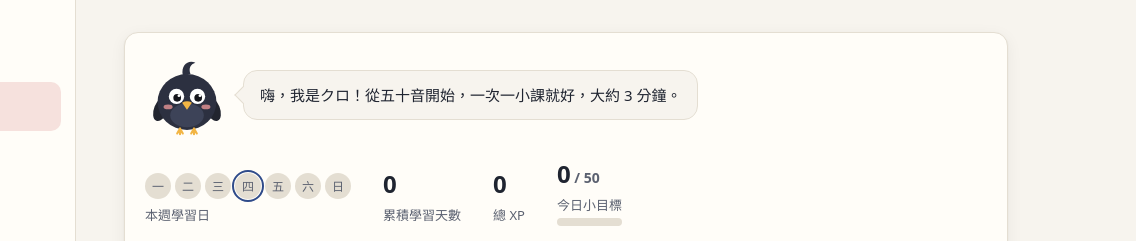
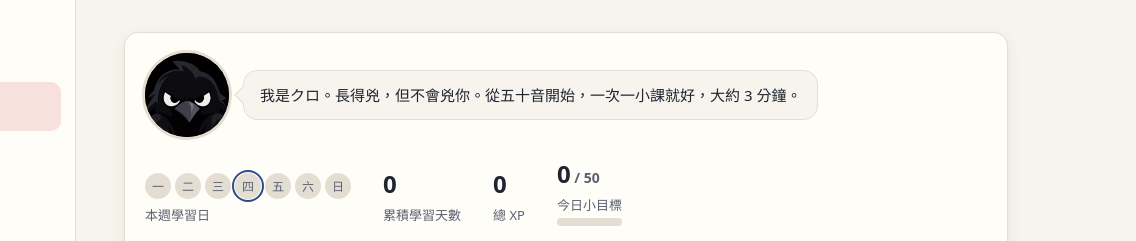
Before and after one commit to stocktracker-tw/nihongo, a plain HTML site: page index.html in a window 1280 px wide. Shown: the top 241 px of the page, 144-1280 px from the left. Drawn offline with Linux system fonts and the light colour scheme.

Commit message:
Use the fierce crow image as the mascot
Co-Authored-By: Claude Opus 5.5 <noreply@anthropic.com>

```diff
--- a/css/style.css
+++ b/css/style.css
@@ -274,7 +274,9 @@ a.btn.primary, a.btn.indigo { color: #fff; }
 /* ===== 學習路徑（Duolingo 式）===== */
 .path-head { display: grid; gap: 18px; margin-bottom: 8px; }
 .mascot-row { display: flex; align-items: center; gap: 14px; }
-.mascot { flex-shrink: 0; display: block; margin: 0 auto; }
+.mascot { flex-shrink: 0; display: block; margin: 0 auto; border-radius: 50%; background: #000; box-shadow: 0 0 0 3px var(--line); }
+.mascot.hop { animation: hop .6s ease .2s 2; }
+@keyframes hop { 40% { transform: translateY(-12px); } 60% { transform: translateY(-12px) rotate(-4deg); } }
 .mascot-row .mascot { margin: 0; }
 .bubble { position: relative; background: var(--bg); border: 1px solid var(--line); border-radius: 14px; padding: 12px 16px; font-size: 15px; }
 .bubble::before { content: ""; position: absolute; left: -7px; top: 50%; width: 12px; height: 12px; background: var(--bg); border-left: 1px solid var(--line); border-bottom: 1px solid var(--line); transform: translateY(-50%) rotate(45deg); }
--- a/js/lesson.js
+++ b/js/lesson.js
@@ -33,30 +33,15 @@ function nextNode() {
 }
 function wordDetail(w) { return `${w.word !== w.reading ? esc(w.word) + '（' + esc(w.reading) + '）' : esc(w.word)}　${esc(w.zh)}`; }
 
-// ===== 吉祥物：クロ（溫和的小烏鴉）=====
+// ===== 吉祥物：クロ（長得兇，但不會兇你）=====
 function mascot(size = 96, mood = 'calm') {
-  const eyes = mood === 'happy'
-    ? `<path d="M37 64 Q45 55 53 64" stroke="#fff" stroke-width="4.5" fill="none" stroke-linecap="round"/><path d="M67 64 Q75 55 83 64" stroke="#fff" stroke-width="4.5" fill="none" stroke-linecap="round"/>`
-    : `<circle cx="45" cy="62" r="11" fill="#fff"/><circle cx="75" cy="62" r="11" fill="#fff"/>
-       <circle cx="46" cy="64" r="5.5" fill="#15161c"/><circle cx="76" cy="64" r="5.5" fill="#15161c"/>
-       <circle cx="48.5" cy="61" r="2" fill="#fff"/><circle cx="78.5" cy="61" r="2" fill="#fff"/>`;
-  return `<svg class="mascot" width="${size}" height="${size}" viewBox="0 0 120 120" role="img" aria-label="吉祥物クロ">
-    <path d="M54 32 C51 16 63 9 72 14 C65 16 62 22 65 30 Z" fill="#2c3040"/>
-    <ellipse cx="23" cy="80" rx="10" ry="18" fill="#22252f" transform="rotate(22 23 80)"/>
-    <ellipse cx="97" cy="80" rx="10" ry="18" fill="#22252f" transform="rotate(-22 97 80)"/>
-    <ellipse cx="60" cy="70" rx="42" ry="40" fill="#2c3040"/>
-    <ellipse cx="60" cy="89" rx="24" ry="17" fill="#3d4358"/>
-    ${eyes}
-    <ellipse cx="33" cy="77" rx="6.5" ry="3.5" fill="#f29b9b" opacity=".75"/><ellipse cx="87" cy="77" rx="6.5" ry="3.5" fill="#f29b9b" opacity=".75"/>
-    <path d="M53 71 Q60 67 67 71 L60 81 Z" fill="#f2b544"/>
-    <g stroke="#f2b544" stroke-width="3" stroke-linecap="round"><path d="M50 108 l-4 7 M50 108 v8 M50 108 l4 7"/><path d="M70 108 l-4 7 M70 108 v8 M70 108 l4 7"/></g>
-  </svg>`;
+  return `<img class="mascot ${mood === 'happy' ? 'hop' : ''}" src="img/kuro.webp" width="${size}" height="${size}" alt="吉祥物クロ">`;
 }
 function greeting() {
   const days = Object.keys(state.history).filter(d => state.history[d] > 0).sort();
   const last = days[days.length - 1];
   const xpToday = state.xpDay[today()] || 0;
-  if (!last) return '嗨，我是クロ！從五十音開始，一次一小課就好，大約 3 分鐘。';
+  if (!last) return '我是クロ。長得兇，但不會兇你。從五十音開始，一次一小課就好，大約 3 分鐘。';
   if (last === today()) {
     if (S().goal && xpToday >= S().goal) return '今天的小目標達成了 🎉 接下來想學就學，想休息就休息。';
     return `今天已經累積 ${xpToday} XP 了，做得很好。`;
--- a/sw.js
+++ b/sw.js
@@ -1,6 +1,6 @@
 // 離線快取：本地檔案優先用網路取得最新版，失敗時用快取
-const CACHE = 'nihongo-dojo-v2';
-const ASSETS = ['./', 'index.html', 'css/style.css', 'js/data.js', 'js/course.js', 'js/lesson.js', 'js/app.js', 'manifest.json', 'icon.svg'];
+const CACHE = 'nihongo-dojo-v3';
+const ASSETS = ['./', 'index.html', 'css/style.css', 'js/data.js', 'js/course.js', 'js/lesson.js', 'js/app.js', 'manifest.json', 'icon.svg', 'img/kuro.webp'];
 
 self.addEventListener('install', e => {
   e.waitUntil(caches.open(CACHE).then(c => c.addAll(ASSETS)).then(() => self.skipWaiting()));
```
Also changed, not shown: img/kuro.webp (added), 1 other file.
